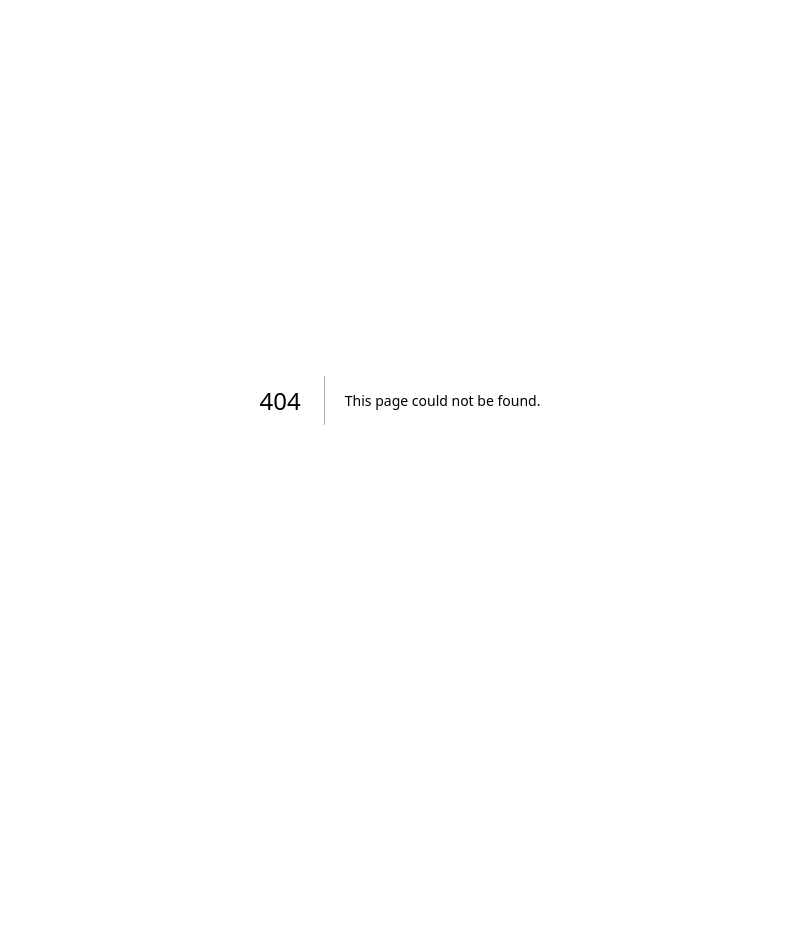
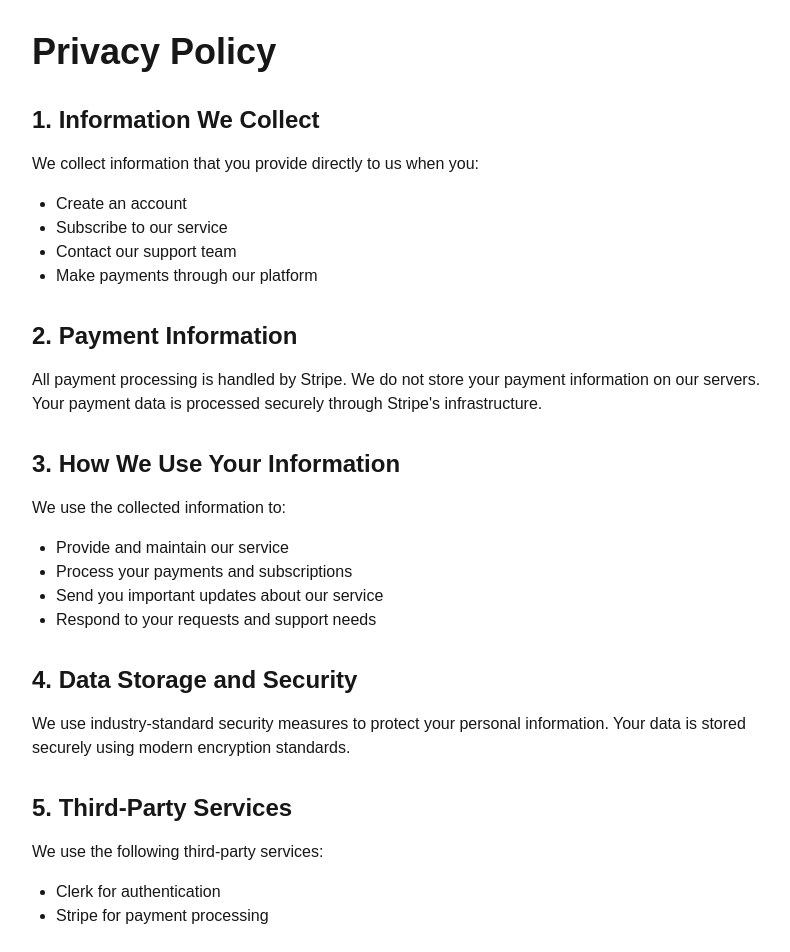
Before and after one commit to InharAldalur/neuronlens, a Next.js app: page /privacy in a window 1280 px wide. Before the commit this address had no page. Shown: the top 952 px of the page, without its empty margins (240-1030 px from the left). Before the commit the page ends 800 px from the top, so only its background shows below. Built offline with nearby package versions, Linux system fonts and the light colour scheme.

Commit message:
privacy page

```diff
--- /dev/null
+++ b/src/app/privacy/page.tsx
@@ -0,0 +1,89 @@
+import { Metadata } from 'next';
+
+export const metadata: Metadata = {
+	title: 'Privacy Policy',
+	description: 'Privacy policy and data handling practices for our service',
+};
+
+export default function PrivacyPolicy() {
+	return (
+		<div className='container mx-auto px-4 py-8 max-w-3xl'>
+			<h1 className='text-4xl font-bold mb-8'>Privacy Policy</h1>
+
+			<div className='prose prose-gray dark:prose-invert max-w-none'>
+				<section className='mb-8'>
+					<h2 className='text-2xl font-semibold mb-4'>
+						1. Information We Collect
+					</h2>
+					<p className='mb-4'>
+						We collect information that you provide directly to us when you:
+					</p>
+					<ul className='list-disc pl-6 mb-4'>
+						<li>Create an account</li>
+						<li>Subscribe to our service</li>
+						<li>Contact our support team</li>
+						<li>Make payments through our platform</li>
+					</ul>
+				</section>
+
+				<section className='mb-8'>
+					<h2 className='text-2xl font-semibold mb-4'>
+						2. Payment Information
+					</h2>
+					<p className='mb-4'>
+						All payment processing is handled by Stripe. We do not store your
+						payment information on our servers. Your payment data is processed
+						securely through Stripe's infrastructure.
+					</p>
+				</section>
+
+				<section className='mb-8'>
+					<h2 className='text-2xl font-semibold mb-4'>
+						3. How We Use Your Information
+					</h2>
+					<p className='mb-4'>We use the collected information to:</p>
+					<ul className='list-disc pl-6 mb-4'>
+						<li>Provide and maintain our service</li>
+						<li>Process your payments and subscriptions</li>
+						<li>Send you important updates about our service</li>
+						<li>Respond to your requests and support needs</li>
+					</ul>
+				</section>
+
+				<section className='mb-8'>
+					<h2 className='text-2xl font-semibold mb-4'>
+						4. Data Storage and Security
+					</h2>
+					<p className='mb-4'>
+						We use industry-standard security measures to protect your personal
+						information. Your data is stored securely using modern encryption
+						standards.
+					</p>
+				</section>
+
+				<section className='mb-8'>
+					<h2 className='text-2xl font-semibold mb-4'>
+						5. Third-Party Services
+					</h2>
+					<p className='mb-4'>We use the following third-party services:</p>
+					<ul className='list-disc pl-6 mb-4'>
+						<li>Clerk for authentication</li>
+						<li>Stripe for payment processing</li>
+					</ul>
+				</section>
+
+				<section className='mb-8'>
+					<h2 className='text-2xl font-semibold mb-4'>6. Contact Us</h2>
+					<p className='mb-4'>
+						If you have any questions about this Privacy Policy, please contact
+						us at: [Your Contact Information]
+					</p>
+				</section>
+
+				<footer className='text-sm text-gray-500 mt-8'>
+					Last updated: {new Date().toLocaleDateString()}
+				</footer>
+			</div>
+		</div>
+	);
+}
```
Also changed, not shown: public/img/bg2.webp (added).
